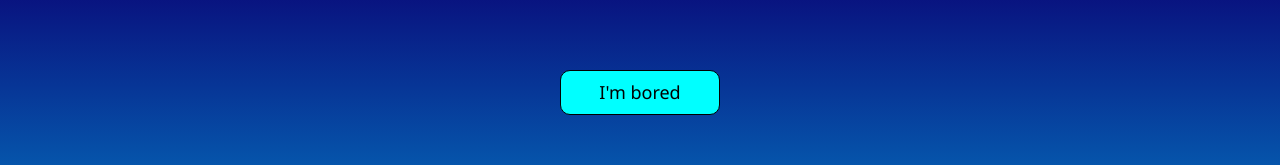
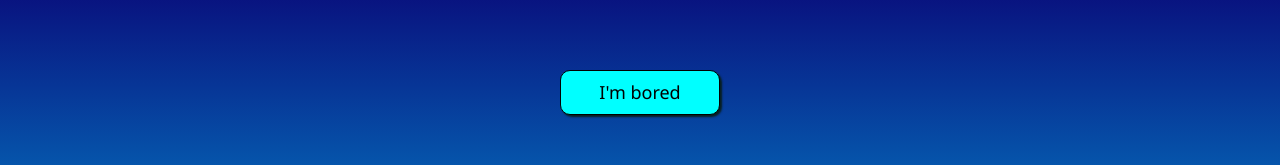
Before and after one commit to kareembh/bored, a React (Create React App) app: page / in a window 1280 px wide. Shown: the part 308-473 px from the top of the page. Built offline with nearby package versions, Linux system fonts and the light colour scheme.

Commit message:
added box shadow to button

```diff
--- a/src/components/Button/Button.css
+++ b/src/components/Button/Button.css
@@ -9,10 +9,12 @@
     border-radius: 10px;
     font-size: 18px;
     font-family: 'Segoe UI', Tahoma, Geneva, Verdana, sans-serif;
+    box-shadow: 2px 2px 2px rgb(8, 31, 31);
 }
 .btn:hover{
     width: 165px;
     height: 45px;
     background-color: rgb(16, 145, 145);
     cursor: pointer;
+    box-shadow: 3px 3px 3px rgb(8, 31, 31);
 }
```
